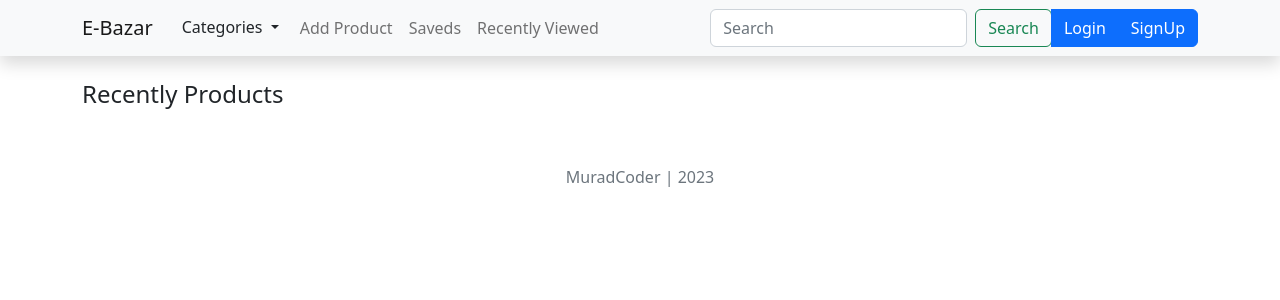
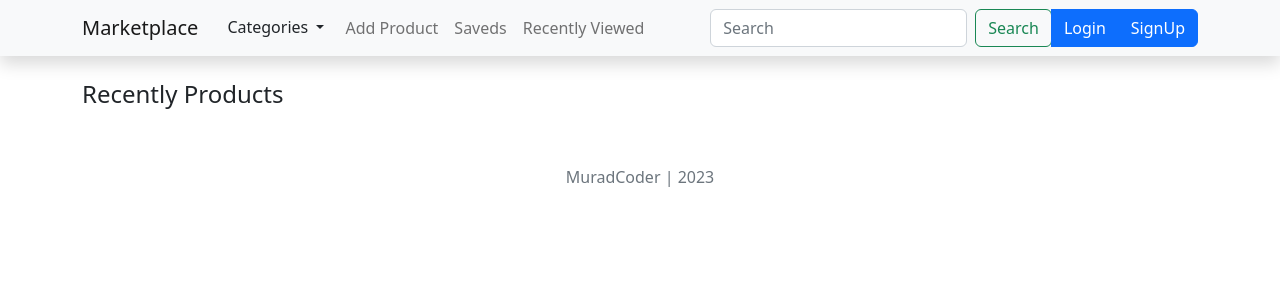
Before and after one commit to KaaPlya/market, a Django app: page / in a window 1280 px wide. Shown: the top 300 px of the page. Run offline with Django 4.2, Linux system fonts and the light colour scheme; data that the repository does not hold is empty; parts of the project's set-up code (start-up, migrations or seed data) failed here and were passed over; some libraries are stand-ins or nearby versions.

Commit message:
Update base.html

```diff
--- a/templates/base.html
+++ b/templates/base.html
@@ -5,7 +5,7 @@
     <meta charset="UTF-8">
     <meta http-equiv="X-UA-Compatible" content="IE=edge">
     <meta name="viewport" content="width=device-width, initial-scale=1.0">
-    <title>{% block title %} E-bazar {% endblock title %}</title>
+    <title>{% block title %} Marketplace {% endblock title %}</title>
     <link rel="stylesheet" type="text/css" href="{% static 'styles.css' %}">
     <!-- <link href="https://cdn.jsdelivr.net/npm/bootstrap@5.2.3/dist/css/bootstrap.min.css" rel="stylesheet" integrity="sha384-rbsA2VBKQhggwzxH7pPCaAqO46MgnOM80zW1RWuH61DGLwZJEdK2Kadq2F9CUG65" crossorigin="anonymous"> -->
     <link rel="stylesheet" href="https://cdn.jsdelivr.net/npm/bootstrap-icons@1.3.0/font/bootstrap-icons.css">
@@ -19,7 +19,7 @@
     <!-- Navbar Start -->
     <nav class="shadow navbar navbar-expand-lg bg-light">
         <div class="container">
-          <a class="navbar-brand" href="/">E-Bazar</a>
+          <a class="navbar-brand" href="/">Marketplace</a>
           <button class="navbar-toggler" type="button" data-bs-toggle="collapse" data-bs-target="#navbarContent" aria-controls="navbarSupportedContent" aria-expanded="false" aria-label="Toggle navigation">
             <span class="navbar-toggler-icon"></span>
           </button>
```
